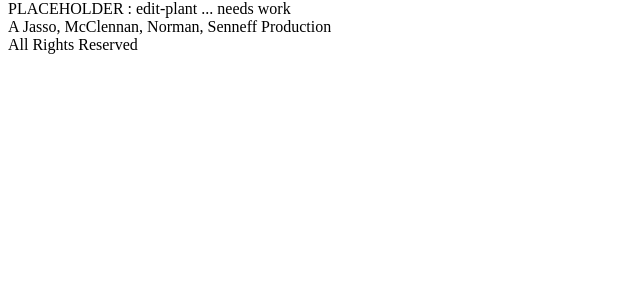
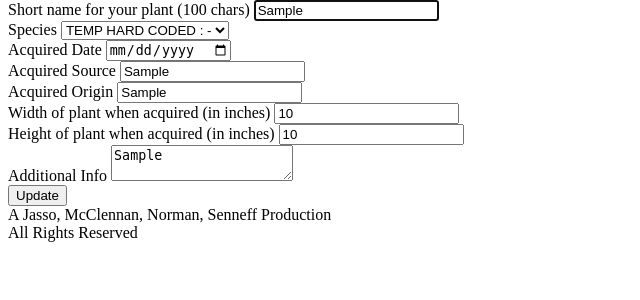
Before and after one commit to CucciPro/proj2-group6-1, a Node server app: page /edit-plant/1 in a window 1280 px wide. Shown: the part 137-437 px from the top of the page, without its empty margins (0-640 px from the left). Run offline with Node 20, Linux system fonts and the light colour scheme; a user stored in the database is signed in; tables that the repository leaves empty hold one stand-in row (values such as "Sample post"); some libraries are stand-ins or nearby versions.

Commit message:
new-plant form and functionality.  edit-plant form and functionality except for populating the species dropdown and having the appropriate option selected.

```diff
--- a/controllers/api/user-routes.js
+++ b/controllers/api/user-routes.js
@@ -2,8 +2,6 @@
 const { User } = require("../../models");
 
 router.post("/", (req, res) => {
-  //console.log('='.repeat(50) + '\n user-routes : / : line 5 \n' + '='.repeat(50));
-  //console.log(req.body);
   User.create({
     user_name: req.body.user_name,
     user_email: req.body.user_email,
@@ -25,12 +23,9 @@
 });
 
 router.post("/login", (req, res) => {
-  //console.log('='.repeat(50) + '\n user-routes : /login : line 28 \n' + '='.repeat(50));
-  //console.log(req.body);
   User.findOne({
     where: { user_email: req.body.user_email }
   }).then(dbUserData => {
-    //console.log('='.repeat(50) + '\n user-routes : /login : line 33 \n' + '='.repeat(50));
     if (!dbUserData) {
       console.log('='.repeat(50) + '\n user-routes : /login : line 35 : INVALID USER \n' + '='.repeat(50));
       res.status(400).json({ message: 'No user account found!' });
--- a/controllers/home-routes.js
+++ b/controllers/home-routes.js
@@ -2,25 +2,18 @@
 const { User, My_Plants, Plant_Species, Plant_History } = require("../models/");
 const withAuth = require("../utils/auth");
 
-// user not logged in - display homepage
+// basic route : if user not logged in send user to login.  if user is logged in send user to dashboard
 router.get("/", (req, res) => {
-    console.log('='.repeat(50) + '\n home-routes.js : / : line 7 \n' + '='.repeat(50));
-    // if user not logged in render index
     if (!req.session.userId) {
-        //res.render("index");
         res.redirect('/login');
     }
-    // if user logged in render my-plants
     else {
-        //res.render("my-plants");
         res.redirect('/dashboard');
     }
 });
 
-// user logged in - display dashboard with list of my plants
+// dashboard GET : display dashboard with list of my plants if user is logged in
 router.get("/dashboard", withAuth, (req, res) => {
-    console.log('='.repeat(50) + '\n home-routes.js : /dashboard : line 20 \n' + '='.repeat(50));
-
     My_Plants.findAll({
         where: {
           user_id: req.session.userId
@@ -38,27 +31,62 @@
         console.log(err);
         res.redirect("login");
     });
-
 });
 
-
+// new-plant GET : populate species dropdown
 router.get("/new-plant", withAuth, (req, res) => {
-    res.render("new-plant", {
-        layout: "main"
+    Plant_Species.findAll({
+        attributes: ['species_id', 'common_name', 'botanical_name'],
+        order: [
+            ['common_name', 'ASC'],
+        ]
+    })
+    .then(dbSpeciesData => {
+     const speciesItems = dbSpeciesData.map((speciesItem) => speciesItem.get({ plain: true }));
+      res.render("new-plant", {
+        layout: "main",
+        speciesItems
+      });
+    })
+    .catch(err => {
+      console.log(err);
+      res.redirect("login");
     });
 });
 
+// new-plant POST : create
+router.post("/new-plant", withAuth, (req, res) => {
+    const body = req.body;
+    My_Plants.create({ ...body, user_id: req.session.userId })
+    .then(newPlant => {
+        //console.log(newPlant);
+        return res.json(newPlant);
+    })
+    .catch(err => {
+        res.status(500).json(err);
+    });
+});
+
+// edit-plant GET : populate form with plant data
 router.get("/edit-plant/:id", withAuth, (req, res) => {
-    console.log('='.repeat(50) + '\n home-routes.js : /edit-plant/id : line 50 \n' + '='.repeat(50));
     My_Plants.findByPk(req.params.id)
     .then(dbPostData => {
         if (dbPostData) {
             const post = dbPostData.get({ plain: true });
+            //console.log(post);
+            //only render if user is authorized to view plant (only if they created it)
+            if (req.session.userId === post.user_id){
+                res.render("edit-plant", {
+                    layout: "main",
+                    post
+                });
+            }
+            //if user is not authorized to view plant because they did not create this plant redirect back to dashboard
+            else {
+                //would be nice to provide user with message that they aren't authorized to access this plant record but communicating that back to the user is not essential because users shouldn't try to be sneaky and load an unauthorized plant record
+                res.redirect("/dashboard");
+            }
 
-            res.render("edit-plant", {
-                layout: "main",
-                post
-            });
         } else {
             res.status(404).end();
         }
@@ -66,12 +94,66 @@
     .catch(err => {
         //res.status(500).json(err);
         console.log(err);
-        res.redirect("login");
+        res.redirect("../login");
+    });
+});
+
+// backup of edit-plant get *** DO NOT REMOVE ***
+// edit-plant GET : populate form with plant data
+// router.get("/edit-plant/:id", withAuth, (req, res) => {
+//     My_Plants.findByPk(req.params.id)
+//     .then(dbPostData => {
+//         if (dbPostData) {
+//             const post = dbPostData.get({ plain: true });
+//             //console.log(post);
+//             //only render if user is authorized to view plant (only if they created it)
+//             if (req.session.userId === post.user_id){
+//                 res.render("edit-plant", {
+//                     layout: "main",
+//                     post
+//                 });
+//             }
+//             //if user is not authorized to view plant because they did not create this plant redirect back to dashboard
+//             else {
+//                 //would be nice to provide user with message that they aren't authorized to access this plant record but communicating that back to the user is not essential because users shouldn't try to be sneaky and load an unauthorized plant record
+//                 res.redirect("/dashboard");
+//             }
+
+//         } else {
+//             res.status(404).end();
+//         }
+//     })
+//     .catch(err => {
+//         //res.status(500).json(err);
+//         console.log(err);
+//         res.redirect("../login");
+//     });
+// });
+
+//edit plant - PUT
+router.put("/edit-plant/", withAuth, (req, res) => {
+    //console.log('='.repeat(50) + '\n home-routes.js : /edit-plant POST : line 95 \n' + '='.repeat(50));
+    //console.log(req.body);
+    //this_plant_id = req.body.plant_id;
+    My_Plants.update(req.body, {
+        where: {
+            plant_id: req.body.plant_id
+        }
+    })
+    .then(affectedRows => {
+        if (affectedRows > 0) {
+            res.status(200).end();
+        } else {
+            res.status(404).end();
+        }
+    })
+    .catch(err => {
+        res.status(500).json(err);
     });
 });
 
 router.get("/species", withAuth, (req, res) => {
-    console.log('='.repeat(50) + '\n home-routes.js : /species : line 70 \n' + '='.repeat(50));
+    console.log('='.repeat(50) + '\n home-routes.js : /species : line 94 \n' + '='.repeat(50));
 
     Plant_Species.findAll({
         attributes: ['species_id', 'common_name', 'botanical_name'],
@@ -99,7 +181,7 @@
 });
 
 router.get("/edit-species/:id", withAuth, (req, res) => {
-    console.log('='.repeat(50) + '\n home-routes.js : /edit-species/id : line 102 \n' + '='.repeat(50));
+    console.log('='.repeat(50) + '\n home-routes.js : /edit-species/id : line 122 \n' + '='.repeat(50));
     Plant_Species.findByPk(req.params.id)
     .then(dbPostData => {
         if (dbPostData) {
@@ -122,9 +204,7 @@
 
 // user not logged in - login screen
 router.get("/login", (req, res) => {
-    //console.log('='.repeat(50) + '\n home-routes.js : line 69 \n' + '='.repeat(50));
     if (req.session.loggedIn) {
-        //console.log('='.repeat(50) + '\n home-routes.js : line 72 \n' + '='.repeat(50));
         res.redirect("/dashboard");
         return;
     }
@@ -134,7 +214,6 @@
 
 // user not logged in - join screen
 router.get("/join", (req, res) => {
-    console.log('='.repeat(50) + '\n home-routes.js /join line 22 \n' + '='.repeat(50));
     if (req.session.loggedIn) {
         res.redirect("/");
         return;
--- /dev/null
+++ b/public/javascript/edit-plant.js
@@ -0,0 +1,45 @@
+// window.Handlebars.registerHelper('select', function( value, options ){
+//     var $el = $('<select />').html( options.fn(this) );
+//     $el.find('[value="' + value + '"]').attr({'selected':'selected'});
+//     return $el.html();
+// });
+
+const editFormHandler = async function(event) {
+    event.preventDefault();
+
+    const plant_id = document.querySelector('input[name="plant_id"]').value;
+    const species_id = document.querySelector('select[name="plant_species_id"]').value;
+    const identifier = document.querySelector('input[name="plant_identifier"]').value;
+    const acquired_date = document.querySelector('input[name="plant_acquired_date"]').value;
+    const acquired_source = document.querySelector('input[name="plant_acquired_source"]').value;
+    const acquired_origin = document.querySelector('input[name="plant_acquired_origin"]').value;
+    const acquired_width = document.querySelector('input[name="plant_acquired_width"]').value;
+    const acquired_height = document.querySelector('input[name="plant_acquired_height"]').value;
+    const acquired_additional_info = document.querySelector('textarea[name="plant_acquired_additional_info"]').value;
+
+    const token = localStorage.getItem("token");
+
+    await fetch('/edit-plant', {
+        method: "PUT",
+        body: JSON.stringify({
+            plant_id,
+            species_id,
+            identifier,
+            acquired_date,
+            acquired_source,
+            acquired_origin,
+            acquired_width,
+            acquired_height,
+            acquired_additional_info
+        }),
+        headers: {
+            "Content-Type": "application/json",
+            authorization: `Bearer ${token}`
+        }
+    });
+
+    //this errors but doesn't seem to be needed anyhow
+    //document.location.replace("/edit-plant/${plant_id}");
+};
+
+document.querySelector("#edit-plant-form").addEventListener("submit", editFormHandler);
--- a/utils/auth.js
+++ b/utils/auth.js
@@ -5,6 +5,6 @@
     else {
       next();
     }
-  };
+};
 
-  module.exports = withAuth;
+module.exports = withAuth;
--- a/views/edit-plant.handlebars
+++ b/views/edit-plant.handlebars
@@ -1,3 +1,52 @@
-<div>
-    PLACEHOLDER : edit-plant ... needs work
-</div>
+
+{{#each speciesItems}}
+{{species_id}} - {{common_name}} - {{botanical_name}}<br />
+{{/each}}
+
+<form id="edit-plant-form">
+    <input type="hidden" name="plant_id" value="{{post.plant_id}}" />
+    <div>
+        <label class="form-label" for="plant_identifier">Short name for your plant (100 chars)</label>
+        <input type="text" name="plant_identifier" value="{{post.identifier}}" autofocus maxlength="100" required />
+    </div>
+    <div>
+        <label class="form-label" for="plant_species_id">Species</label>
+        <select name="plant_species_id">
+            {{!-- need to figure out how to populate the dropdown and have the appropriate option selected --}}
+            <option value="1">TEMP HARD CODED : {{common_name}} - {{botanical_name}}</option>
+            {{!-- {{#each posts}}
+                <option value="{{species_id}}">{{common_name}} - {{botanical_name}}</option>
+            {{/each}} --}}
+        </select>
+    </div>
+    <div>
+        <label class="form-label" for="plant_acquired_date">Acquired Date</label>
+        <input type="date" name="plant_acquired_date" value="{{format_date post.acquired_date}}"  placeholder="dd/mm/yyyy" pattern="(^(((0[1-9]|1[0-9]|2[0-8])[\/](0[1-9]|1[012]))|((29|30|31)[\/](0[13578]|1[02]))|((29|30)[\/](0[4,6,9]|11)))[\/](19|[2-9][0-9])\d\d$)|(^29[\/]02[\/](19|[2-9][0-9])(00|04|08|12|16|20|24|28|32|36|40|44|48|52|56|60|64|68|72|76|80|84|88|92|96)$)" required />
+    </div>
+    <div>
+        <label class="form-label" for="plant_acquired_source">Acquired Source</label>
+        <input type="text" name="plant_acquired_source" value="{{post.acquired_source}}" maxlength="100" required />
+    </div>
+    <div>
+        <label class="form-label" for="plant_acquired_origin">Acquired Origin</label>
+        <input type="text" name="plant_acquired_origin" value="{{post.acquired_origin}}" maxlength="100" required />
+    </div>
+    <div>
+        <label class="form-label" for="plant-acquired_width">Width of plant when acquired (in inches)</label>
+        <input type="number" name="plant_acquired_width" value="{{post.acquired_width}}" />
+    </div>
+    <div>
+        <label class="form-label" for="plant_acquired_height">Height of plant when acquired (in inches)</label>
+        <input type="number" name="plant_acquired_height" value="{{post.acquired_height}}" />
+    </div>
+    <div>
+        <label class="form-label" for="plant_acquired_additional_info">Additional Info</label>
+        <textarea name="plant_acquired_additional_info" maxlength="500" required>{{post.acquired_additional_info}}</textarea>
+    </div>
+    <div>
+        <button type="submit">Update</button>
+    </div>
+
+</form>
+
+<script src="/javascript/edit-plant.js"></script>
--- a/views/index.handlebars
+++ b/views/index.handlebars
@@ -1,3 +1,3 @@
 <div>
-    PLACEHOLDER : this is the homepage ... it needs work
+    PLACEHOLDER : this is the homepage index ... it needs work
 </div>
```
Also changed, not shown: models/My_Plants.js (+6 -3 lines), models/index.js (+3 -6 lines), public/javascript/new-plant.js (added, +39 -0 lines), views/new-plant.handlebars (+45 -3 lines).
